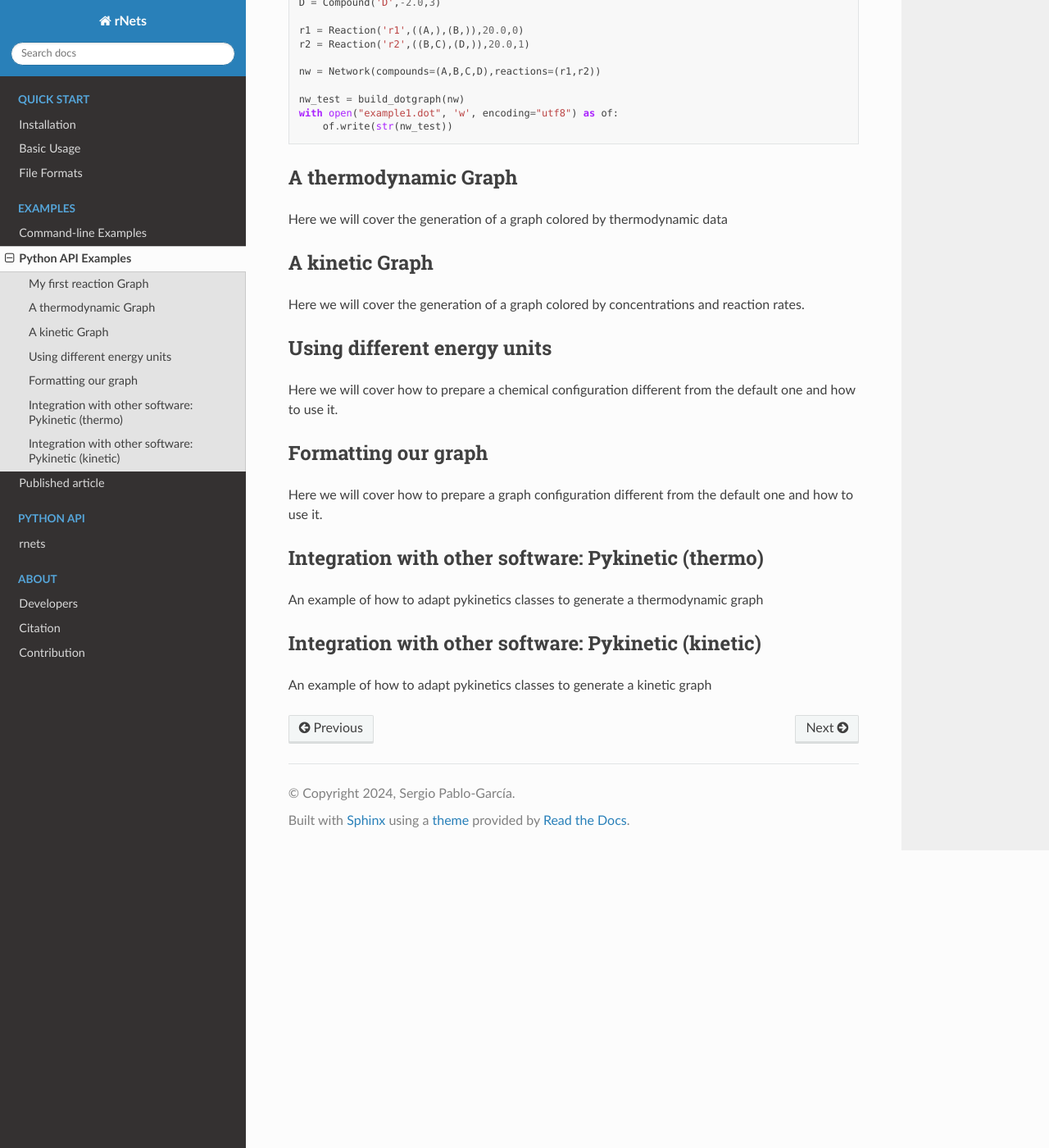
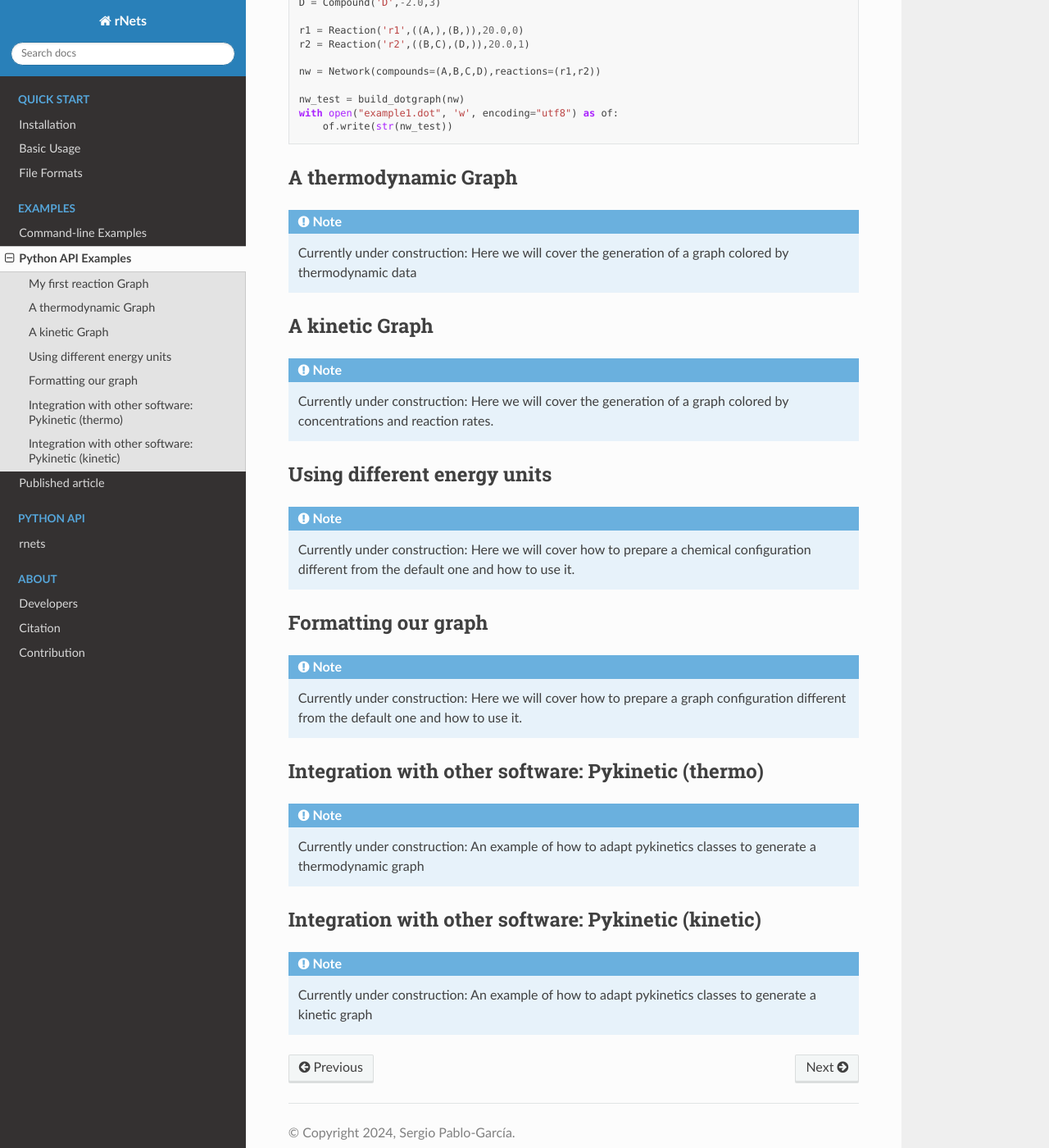
Before and after one commit to spgarcica/rNets, a Sphinx documentation site: the page built from sphinx/source/examples/python_api.rst, in a window 1280 px wide and 1400 px high, scrolled down 584 px. Shown: the whole window at 82% size. Built offline with Sphinx 7.4.7 and the Read the Docs theme 2.0.0, drawn with Linux system fonts in a browser that asks for light colours.

Commit message:
Doc: added "under construction" notes

```diff
--- a/sphinx/source/about/contribution.rst
+++ b/sphinx/source/about/contribution.rst
@@ -1,3 +1,5 @@
 ============
 Contribution
 ============
+
+The present section is currently under construction and will be updated soon
--- a/sphinx/source/examples/python_api.rst
+++ b/sphinx/source/examples/python_api.rst
@@ -42,32 +42,50 @@ a very simple reaction network, which is shown below:
 A thermodynamic Graph
 ---------------------
 
-Here we will cover the generation of a graph colored by thermodynamic data
+.. note::
+
+   Currently under construction:
+   Here we will cover the generation of a graph colored by thermodynamic data
 
 A kinetic Graph
 ---------------
 
-Here we will cover the generation of a graph colored by concentrations and
-reaction rates.
+.. note::
+
+   Currently under construction:
+   Here we will cover the generation of a graph colored by concentrations and
+   reaction rates.
 
 Using different energy units
 ----------------------------
 
-Here we will cover how to prepare a chemical configuration different from the
-default one and how to use it.
+.. note::
+
+   Currently under construction:
+   Here we will cover how to prepare a chemical configuration different from the
+   default one and how to use it.
 
 Formatting our graph
 --------------------
 
-Here we will cover how to prepare a graph configuration different from the
-default one and how to use it.
+.. note::
+
+   Currently under construction:
+   Here we will cover how to prepare a graph configuration different from the
+   default one and how to use it.
 
 Integration with other software: Pykinetic (thermo)
 ---------------------------------------------------
 
-An example of how to adapt pykinetics classes to generate a thermodynamic graph
+.. note::
+
+   Currently under construction:
+   An example of how to adapt pykinetics classes to generate a thermodynamic graph
 
 Integration with other software: Pykinetic (kinetic)
 ----------------------------------------------------
 
-An example of how to adapt pykinetics classes to generate a kinetic graph
+.. note::
+
+   Currently under construction:
+   An example of how to adapt pykinetics classes to generate a kinetic graph
```
Also changed, not shown: sphinx/source/examples/command_line.rst (+24 -8 lines).
